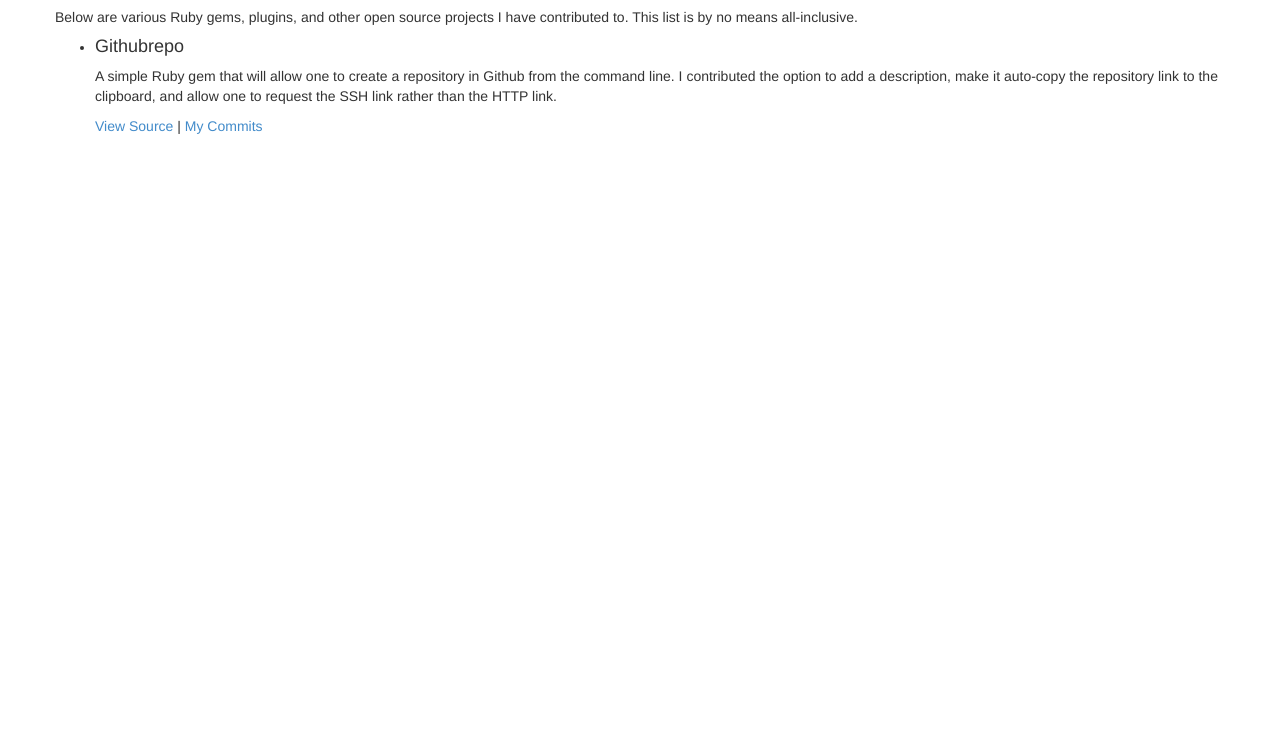
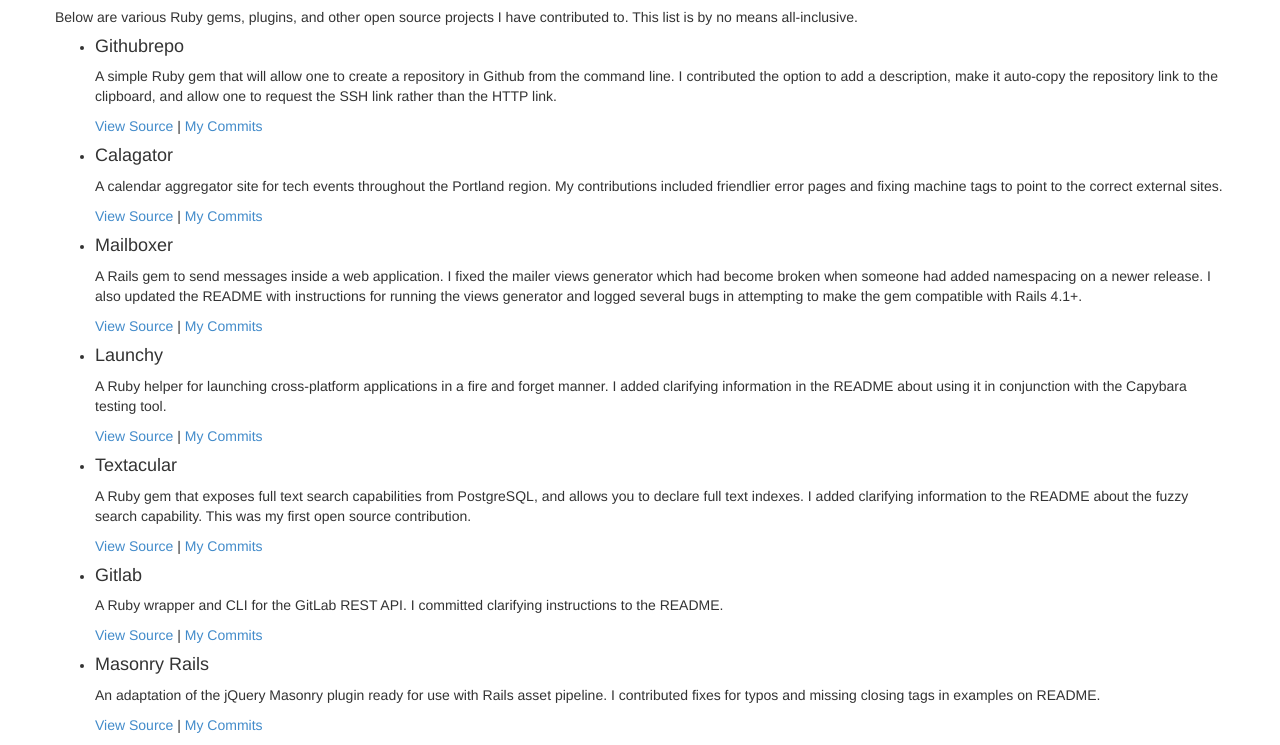
Before and after one commit to supremebeing7/supremebeing7.github.io, a plain HTML site: page projects.html in a window 1280 px wide. Shown: the part 518-1263 px from the top of the page. Before the commit the page ends 800 px from the top, so only its background shows below. Drawn offline with Linux system fonts and the light colour scheme.

Commit message:
adds open source projects and fixes home font for readability

```diff
--- a/projects.html
+++ b/projects.html
@@ -120,9 +120,46 @@
             <a href="https://github.com/elikem/githubrepo">View Source</a> |
             <a href="https://github.com/elikem/githubrepo/commits?author=supremebeing7">My Commits</a>
           </li>
+          <li>
+            <h4>Calagator</h4>
+            <p>A calendar aggregator site for tech events throughout the Portland region. My contributions included friendlier error pages and fixing machine tags to point to the correct external sites.</p>
+            <a href="https://github.com/calagator/calagator">View Source</a> |
+            <a href="https://github.com/calagator/calagator/commits?author=supremebeing7">My Commits</a>
+          </li>
+          <li>
+            <h4>Mailboxer</h4>
+            <p>A Rails gem to send messages inside a web application. I fixed the mailer views generator which had become broken when someone had added namespacing on a newer release. I also updated the README with instructions for running the views generator and logged several bugs in attempting to make the gem compatible with Rails 4.1+.</p>
+            <a href="https://github.com/mailboxer/mailboxer">View Source</a> |
+            <a href="https://github.com/mailboxer/mailboxer/commits?author=supremebeing7">My Commits</a>
+          </li>
+          <li>
+            <h4>Launchy</h4>
+            <p>A Ruby helper for launching cross-platform applications in a fire and forget manner. I added clarifying information in the README about using it in conjunction with the Capybara testing tool.</p>
+            <a href="https://github.com/copiousfreetime/launchy">View Source</a> |
+            <a href="https://github.com/copiousfreetime/launchy/commits?author=supremebeing7">My Commits</a>
+          </li>
+          <li>
+            <h4>Textacular</h4>
+            <p>A Ruby gem that exposes full text search capabilities from PostgreSQL, and allows you to declare full text indexes. I added clarifying information to the README about the fuzzy search capability. This was my first open source contribution.</p>
+            <a href="https://github.com/textacular/textacular">View Source</a> |
+            <a href="https://github.com/textacular/textacular/commits?author=supremebeing7">My Commits</a>
+          </li>
+          <li>
+            <h4>Gitlab</h4>
+            <p>A Ruby wrapper and CLI for the GitLab REST API. I committed clarifying instructions to the README.</p>
+            <a href="https://github.com/NARKOZ/gitlab">View Source</a> |
+            <a href="https://github.com/NARKOZ/gitlab/commits?author=supremebeing7">My Commits</a>
+          </li>
+          <li>
+            <h4>Masonry Rails</h4>
+            <p>An adaptation of the jQuery Masonry plugin ready for use with Rails asset pipeline. I contributed fixes for typos and missing closing tags in examples on README.</p>
+            <a href="https://github.com/kristianmandrup/masonry-rails">View Source</a> |
+            <a href="https://github.com/kristianmandrup/masonry-rails/commits?author=supremebeing7">My Commits</a>
+          </li>
 <!--
           <li>
             <h4></h4>
+            <p></p>
             <a href="">View Source</a> |
             <a href="">My Commits</a>
           </li>
```
Also changed, not shown: index.html (+1 -1 lines).
